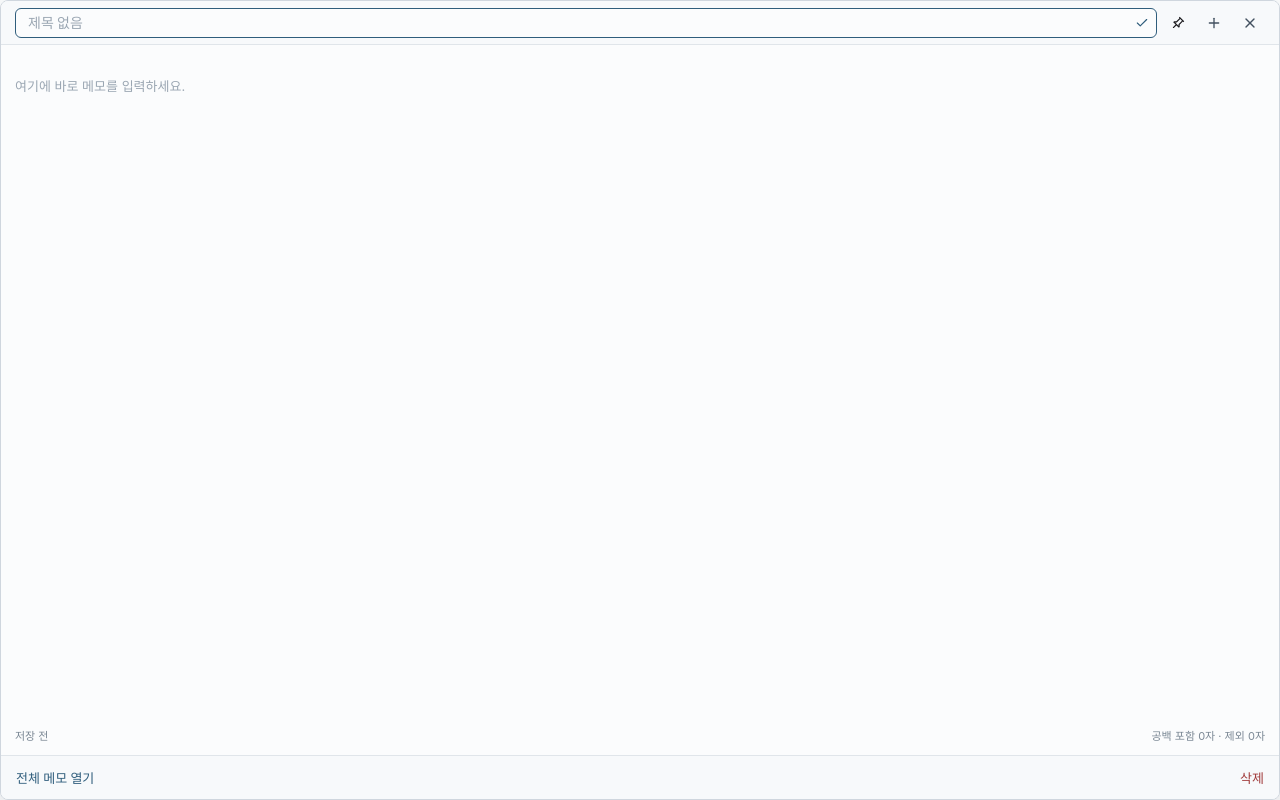
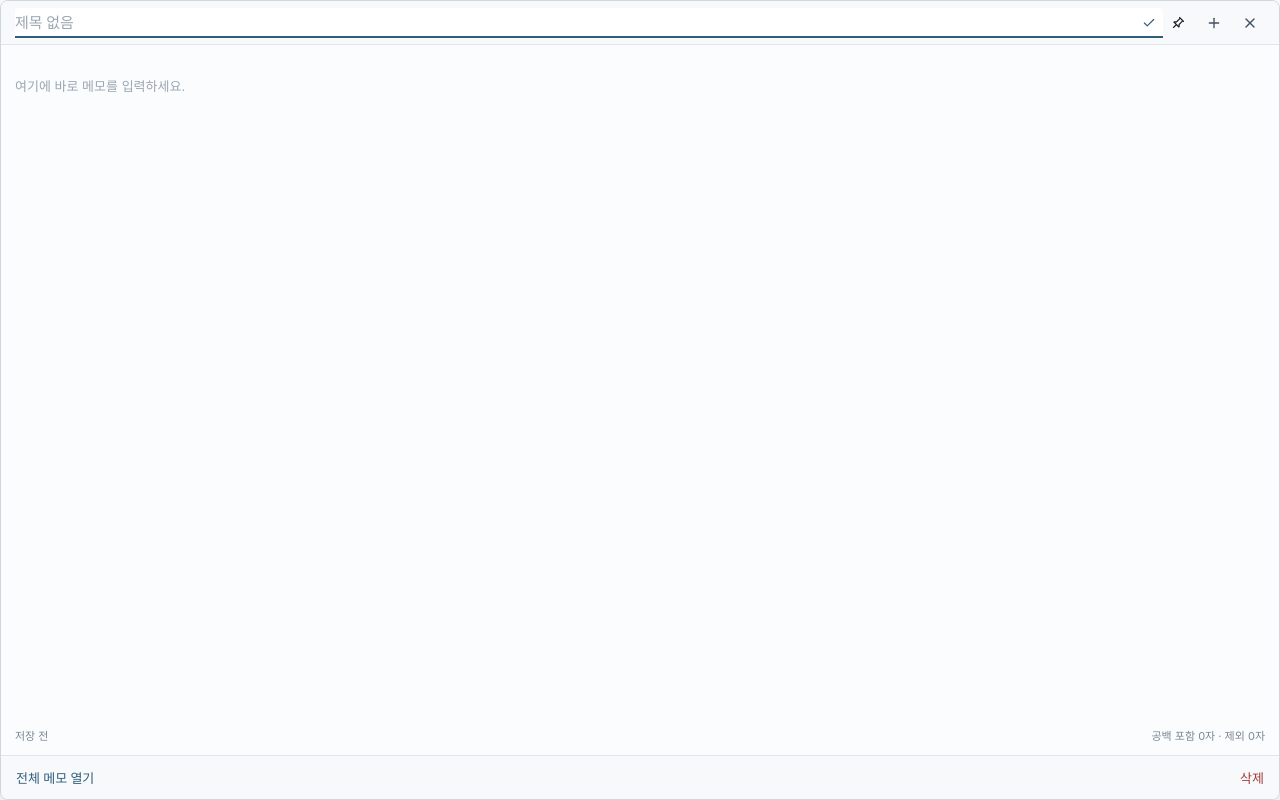
Before and after one commit to jungbk0808/seumideut, a React (Vite) app in the folder apps/desktop/: page / in a window 1280 px wide. Built offline with nearby package versions, Linux system fonts and the light colour scheme.

Commit message:
feat(ui): 위젯 제목 수정 입력을 밑줄형으로 변경

```diff
--- a/apps/desktop/src/styles.css
+++ b/apps/desktop/src/styles.css
@@ -554,6 +554,7 @@ button {
   color: #1f2933;
   font-size: 15px;
   font-weight: 700;
+  line-height: 22px;
   text-overflow: ellipsis;
   white-space: nowrap;
 }
@@ -589,11 +590,10 @@ button {
   display: flex;
   align-items: center;
   gap: 6px;
-  margin-right: 6px;
-  border: 1.5px solid #2f5d7c;
-  border-radius: 6px;
-  padding: 0 6px 0 10px;
-  background: #fbfcfd;
+  border-radius: 4px 4px 0 0;
+  padding: 0 6px 0 0;
+  background: #fff;
+  box-shadow: inset 0 -2px #2f5d7c;
 }
 
 .widget-title-input {
@@ -601,10 +601,12 @@ button {
   flex: 1;
   border: 0;
   outline: none;
+  padding: 0;
   background: transparent;
   color: #1f2933;
-  font-size: 14px;
+  font-size: 15px;
   font-weight: 700;
+  line-height: 22px;
 }
 
 .title-confirm-button {
```
